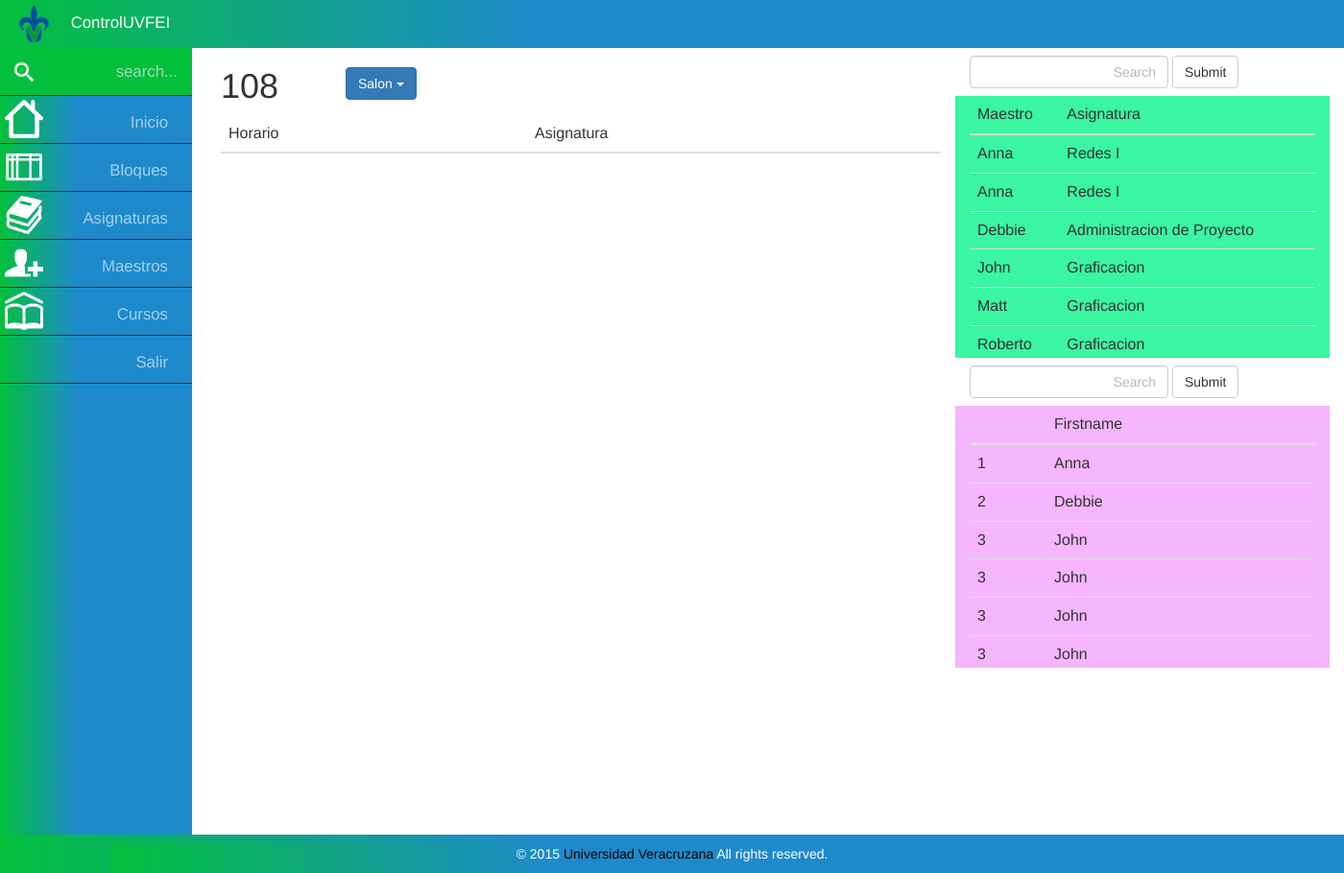
After one commit to Joaesa/ControlUVFEI, a CodeIgniter app: page /ControlUVFEI/index.php/welcome/curso in a window 1400 px wide. The commit adds this page. Shown: the whole page at 96% size. Run offline with CodeIgniter, Linux system fonts and the light colour scheme; lists and menus that the app fills with data are empty; some libraries are stand-ins or nearby versions.

Commit message:
Version 2.0.0

```diff
--- a/application/controllers/welcome.php
+++ b/application/controllers/welcome.php
@@ -8,6 +8,12 @@ class Welcome extends CI_Controller {
 		$this->load->view('principal');
 		$this->load->view('headers/footer');
 	}
+
+	public function curso(){
+		$this->load->view('headers/librerias');
+		$this->load->view('pagcurso');
+		$this->load->view('headers/footer');
+	}
 }
 
 /* End of file welcome.php */
--- a/application/views/headers/Menus/menuprin.php
+++ b/application/views/headers/Menus/menuprin.php
@@ -1,8 +1,18 @@
+<?php $activa = $this->uri->segment(2); ?>
 <nav id="izq">
 		<ul id="iz">
 			<li id="zi">
 				<input type="text" id="buscador" placeholder="search...">
 			</li>
+
+			<a href="<?=base_url()?>">
+			<li id="zi">
+				<div class="barra"></div>
+				<img id="icon" src="<?=base_url()?>imagen/home-2-128.png" width="40px" height="40px">
+				<p class="menu">Inicio</p>
+			</li>
+			</a>
+
 			<li id="zi">
 				<div class="barra"></div>
 				<img id="icon" src="<?=base_url()?>imagen/table.png" width="40px" height="40px">
@@ -18,11 +28,15 @@
 				<img id="icon" src="<?=base_url()?>imagen/add-user-128.png" width="40px" height="40px">
 				<p class="menu">Maestros</p>
 			</li>
-			<li id="zi">
+
+			<a href="<?=base_url()?>index.php/Welcome/curso">
+			<li <?php if ($activa == 'curso'){ echo "class='active'"; } ?> id="zi">
 				<div class="barra"></div>
 				<img id="icon" src="<?=base_url()?>imagen/school-128.png" width="40px" height="40px">
 				<p class="menu">Cursos</p>
 			</li>
+			</a>
+
 			<li id="zi">
 				<div class="barra"></div>
 				<p class="menu">Salir</p>
--- /dev/null
+++ b/application/views/pagcurso.php
@@ -0,0 +1,157 @@
+<?php $this->load->view('headers/Menus/menuprin'); ?>
+<?php $this->load->view('headers/Menus/menupr'); ?>
+
+<div id="body">
+
+<div class='container' style='background-color:'>
+	<div class="row">
+  		<div class="col-sm-8">
+  			<div class="row">
+  				<div class="col-sm-2">
+	  				<h1>108</h1>
+	  			</div>
+	  			<div class="col-sm-3">
+	  				<br>
+		  			<div class="dropdown">
+						  <button class="btn btn-primary dropdown-toggle" type="button" data-toggle="dropdown">Salon
+						  <span class="caret"></span></button>
+						  <ul class="dropdown-menu">
+						    <li><a href="#">101</a></li>
+						    <li><a href="#">102</a></li>
+						    <li><a href="#">103</a></li>
+						  </ul>
+					</div>
+				</div>
+			</div>
+  			<table class="table">
+				<thead>
+				    <tr>
+				       	<th>Horario</th>
+				        <th>Asignatura</th>
+				    </tr>
+				</thead>
+				<tbody>
+				</tbody>
+      		</table>
+  		</div>
+  		<div class="col-sm-4" >
+  			<div class="row">
+  				<form class="navbar-form navbar-left" role="search">
+        <div class="form-group">
+          <input type="text" class="form-control" placeholder="Search">
+        </div>
+        <button type="submit" class="btn btn-default">Submit</button>
+      </form>
+  				<div id="iframe" class='col-sm-12' style='background-color:#3AF5A1'>
+						<table class="table">
+					        <thead>
+					          	<tr>
+					            	<th>Maestro</th>
+					        		<th>Asignatura</th>
+					          	</tr>
+					        </thead>
+					        <tbody>
+					          <tr>
+					            <td>Anna</td>
+					            <td>Redes I</td>
+					          </tr>
+					          <tr>
+					            <td>Anna</td>
+					            <td>Redes I</td>
+					          </tr>
+					          <tr>
+					          	<td>Debbie</td>
+					            <td>Administracion de Proyecto</td>
+					          </tr>
+					          <tr>
+					          	<td>John</td>
+					            <td>Graficacion</td>
+					          </tr>
+					          <tr>
+					          	<td>Matt</td>
+					            <td>Graficacion</td>
+					          </tr>
+					          <tr>
+					          	<td>Roberto</td>
+					            <td>Graficacion</td>
+					          </tr>
+					          <tr>
+					          	<td>Daniel</td>
+					            <td>Graficacion</td>
+					          </tr>
+					          <tr>
+					            <td>Anna</td>
+					            <td>Redes I</td>
+					          </tr>
+					          <tr>
+					            <td>Anna</td>
+					            <td>Redes I</td>
+					          </tr>
+					        </tbody>
+	      				</table>
+  				</div>
+  			</div>
+
+  			<div class="row">
+  				<form class="navbar-form navbar-left" role="search">
+        <div class="form-group">
+          <input type="text" class="form-control" placeholder="Search">
+        </div>
+        <button type="submit" class="btn btn-default">Submit</button>
+      </form>
+  				<div  id="iframe" class='col-sm-12' style='background-color:#F5B5FF'>
+  					<table class="table">
+				        <thead>
+				          <tr>
+				            <th></th>
+				            <th>Firstname</th>
+				          </tr>
+				        </thead>
+				        <tbody>
+				          <tr>
+				            <td>1</td>
+				            <td>Anna</td>
+				          </tr>
+				          <tr>
+				            <td>2</td>
+				            <td>Debbie</td>
+				          </tr>
+				          <tr>
+				            <td>3</td>
+				            <td>John</td>
+				          </tr>
+				          <tr>
+				            <td>3</td>
+				            <td>John</td>
+				          </tr>
+				          <tr>
+				            <td>3</td>
+				            <td>John</td>
+				          </tr>
+				          <tr>
+				            <td>3</td>
+				            <td>John</td>
+				          </tr>
+				          <tr>
+				            <td>3</td>
+				            <td>John</td>
+				          </tr>
+				          <tr>
+				            <td>3</td>
+				            <td>John</td>
+				          </tr>
+				          <tr>
+				            <td>3</td>
+				            <td>John</td>
+				          </tr>
+				          <tr>
+				            <td>3</td>
+				            <td>John</td>
+				          </tr>
+				        </tbody>
+      				</table>
+  				</div>
+  			</div>
+  		</div>
+	</div>
+</div>
--- a/css/index_style.css
+++ b/css/index_style.css
@@ -141,3 +141,11 @@ div#body{
 	margin-left: 5px;
 }
 /*Contenedor*/
+#iframe
+    {
+    overflow:auto;
+    width:100%;
+    height:30%;
+    }
+.style8 {font-family: Arial, Helvetica, sans-serif; font-size: 12px; }
+.fondo-texto {font-family: Arial, Helvetica, sans-serif; font-size: 12px; font-weight: bold; }
```
Also changed, not shown: imagen/home-2-128.png (added), imagen/table.png.
